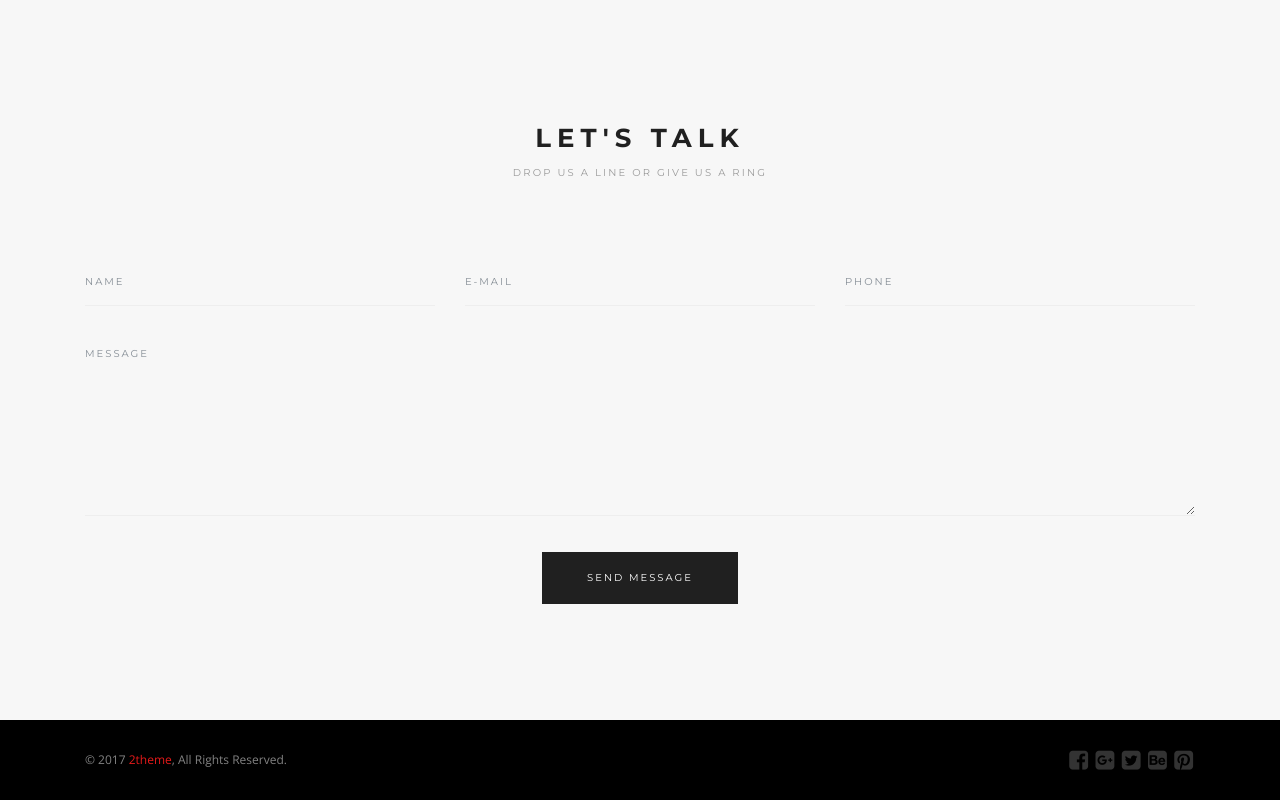
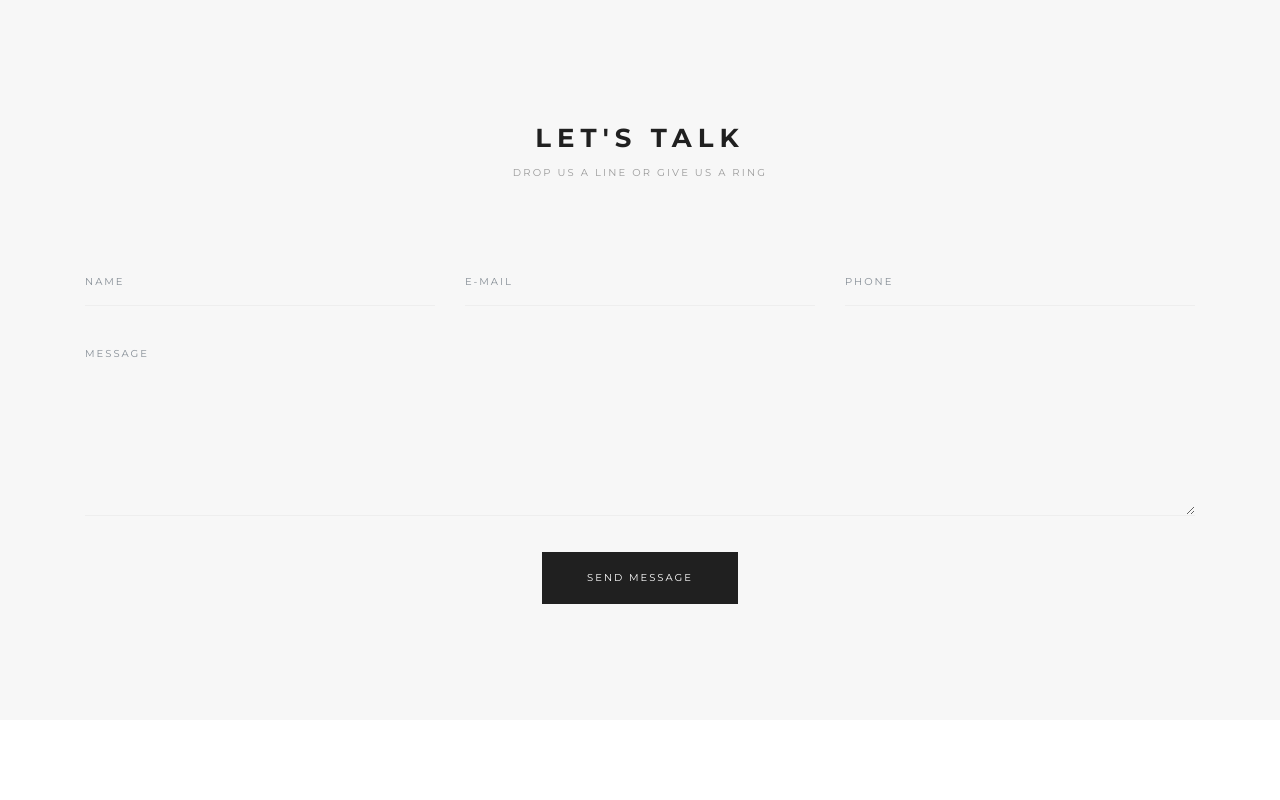
Before and after one commit to rpan06/portfolio, a plain HTML site: page index.html in a window 1280 px wide. Shown: the part 4179-4979 px from the top of the page. After the commit the page ends 4899 px from the top, so only its background shows below. Drawn offline with nearby package versions, Linux system fonts and the light colour scheme; some packages are replaced by stand-ins of ours.

Commit message:
removed footer

```diff
--- a/index.html
+++ b/index.html
@@ -536,24 +536,6 @@
 				</div>
 			</section>
 
-			<!-- Footer-->
-			<footer class="footer">
-				<div class="container">
-					<div class="row align-items-center">
-						<div class="col-md-6"><span class="copyright">© 2017 <a href="#">2theme</a>, All Rights Reserved.</span></div>
-						<div class="col-md-6">
-							<ul class="social-icons">
-								<li><a href="#"><i class="fa fa-facebook-square"></i></a></li>
-								<li><a href="#"><i class="fa fa-google-plus-square"></i></a></li>
-								<li><a href="#"><i class="fa fa-twitter-square"></i></a></li>
-								<li><a href="#"><i class="fa fa-behance-square"></i></a></li>
-								<li><a href="#"><i class="fa fa-pinterest-square"></i></a></li>
-							</ul>
-						</div>
-					</div>
-				</div>
-			</footer>
-			<!-- Footer end-->
 		</div>
 		<!-- Wrapper end-->
 
```
